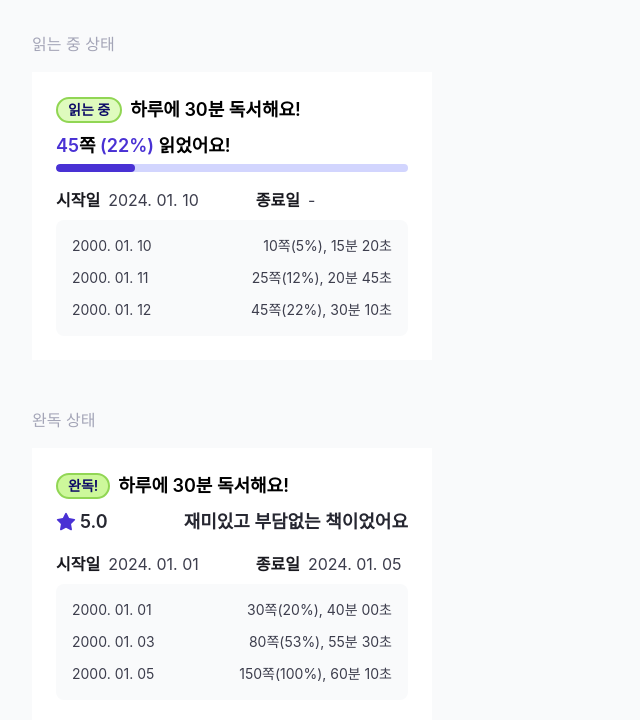
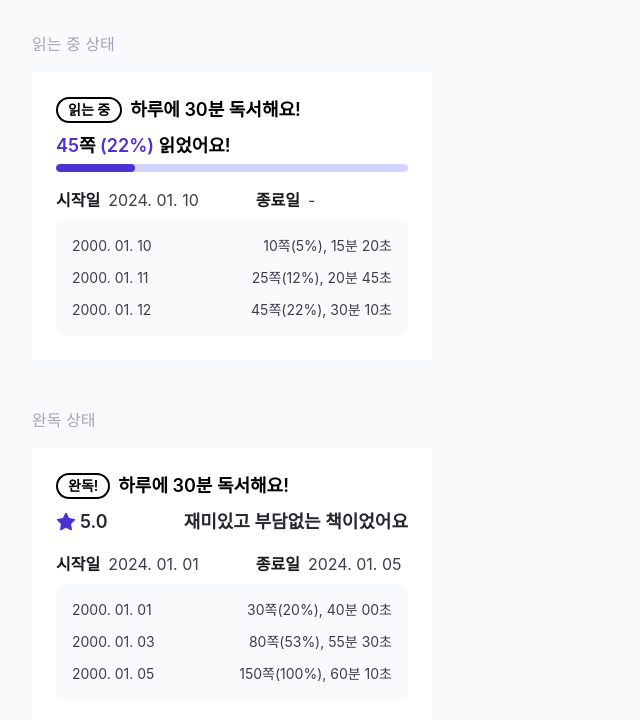
Before and after one commit to Leets-Official/StepBookStep-FE, a React (Vite) app: page / in a window 1280 px wide. Shown: the top 720 px of the page, without its empty margins (0-640 px from the left). Built offline with nearby package versions, Linux system fonts and the light colour scheme; a web font is replaced by a local one.

Commit message:
refactor : Badge 컴포넌트 스타일 리팩토링

```diff
--- a/src/components/Badge/Badge.tsx
+++ b/src/components/Badge/Badge.tsx
@@ -1,18 +1,14 @@
 import { baseContain, baseText, levelText, tagText } from "./Badge.styles";
 import type { BadgeProps } from "./Badge.types";
 
-export function Badge({ label, type = "tag", style }: BadgeProps) {
+export function Badge({ label, type = "tag", className }: BadgeProps) {
   const textSizeClass = type === "level" ? levelText : tagText;
 
   return (
     <span
-      className={baseContain}
-      style={{
-        backgroundColor: style.backgroundColor,
-        borderColor: style.borderColor,
-      }}
+      className={`${baseContain} ${className || ""}`}
     >
-      <span className={`${baseText} ${textSizeClass}`} style={{ color: style.textColor }}>
+      <span className={`${baseText} ${textSizeClass}`}>
         {label}
       </span>
     </span>
--- a/src/components/Badge/Badge.types.ts
+++ b/src/components/Badge/Badge.types.ts
@@ -9,5 +9,5 @@ export interface BadgeStyle {
 export interface BadgeProps {
   label: string;
   type?: BadgeType; // level | tag (텍스트 크기 차이)
-  style?: BadgeStyle; // 페이지에서 주입
+  className? : string;
 }
```
